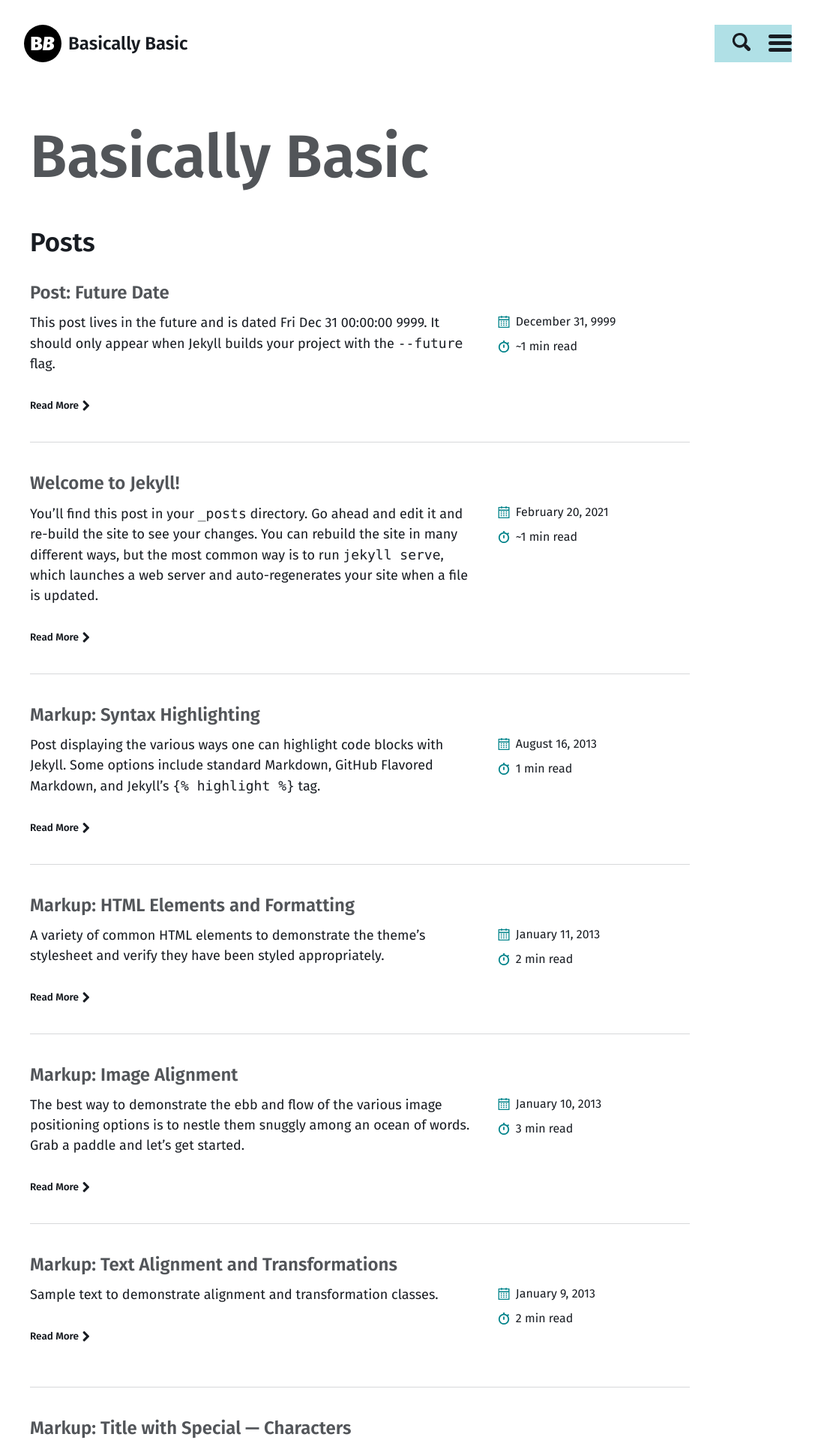
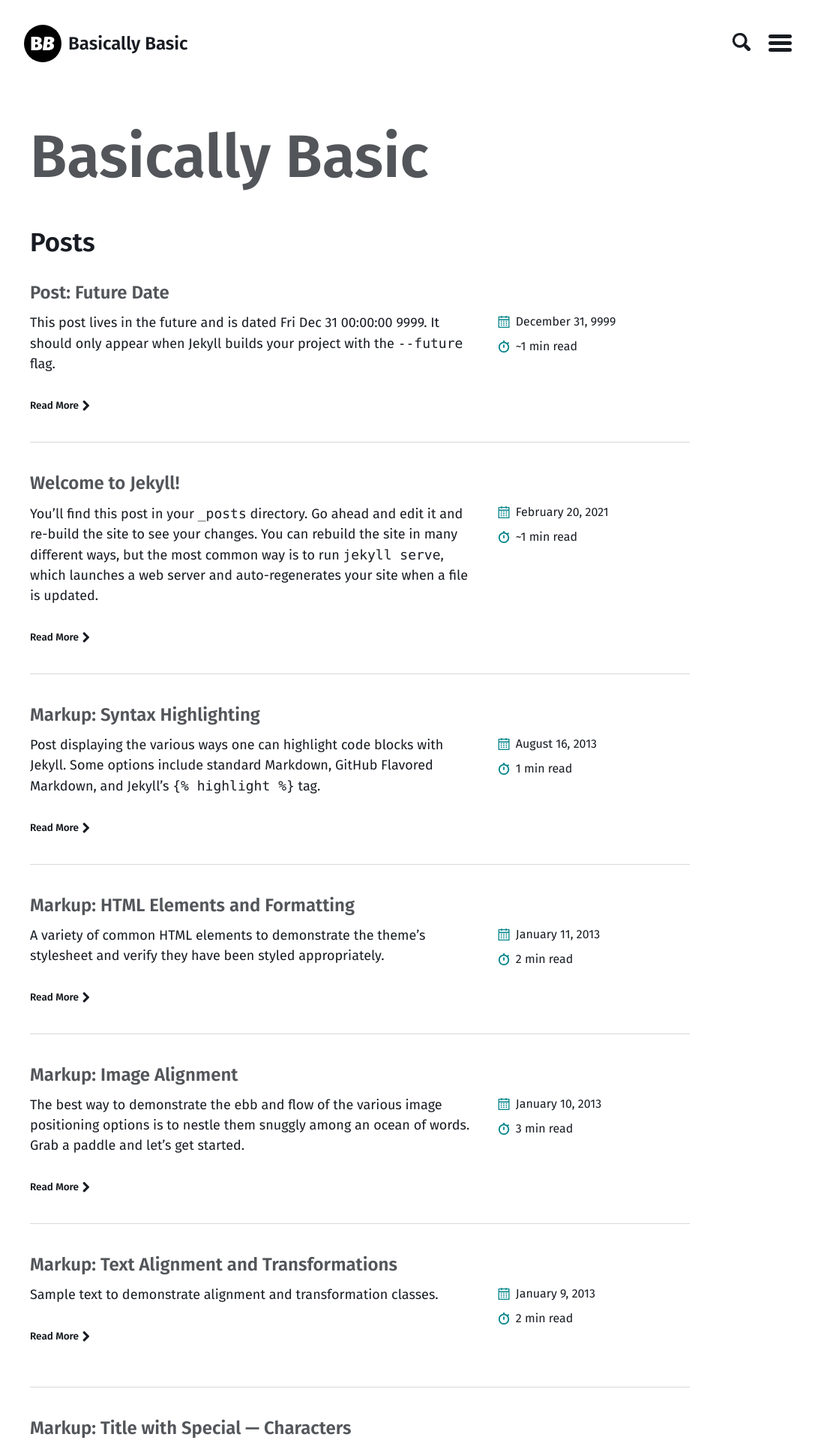
Before and after one commit to motilalmeher/motilalmeher.github.io, a Jekyll site: the page built from index.md, in a window 1280 px wide. Shown: the top 1920 px of the page at 75% size, without its empty margins (160-1247 px from the left). Built offline with Jekyll 4.4.1, drawn with Linux system fonts in a browser that asks for light colours; the list of posts is cut into pages by our own code; comment, search, counter and statistics services are not loaded.

Commit message:
Update _sidebar.scss

```diff
--- a/_sass/basically-basic/_sidebar.scss
+++ b/_sass/basically-basic/_sidebar.scss
@@ -137,7 +137,7 @@
   right: 0;
   margin: 1.8125rem 0;
   padding-right: 1rem;
-  background-color: #b0e0e6;
+  background-color: $background-color;
   z-index: 10000;
 
   @include breakpoint($medium) {
```
